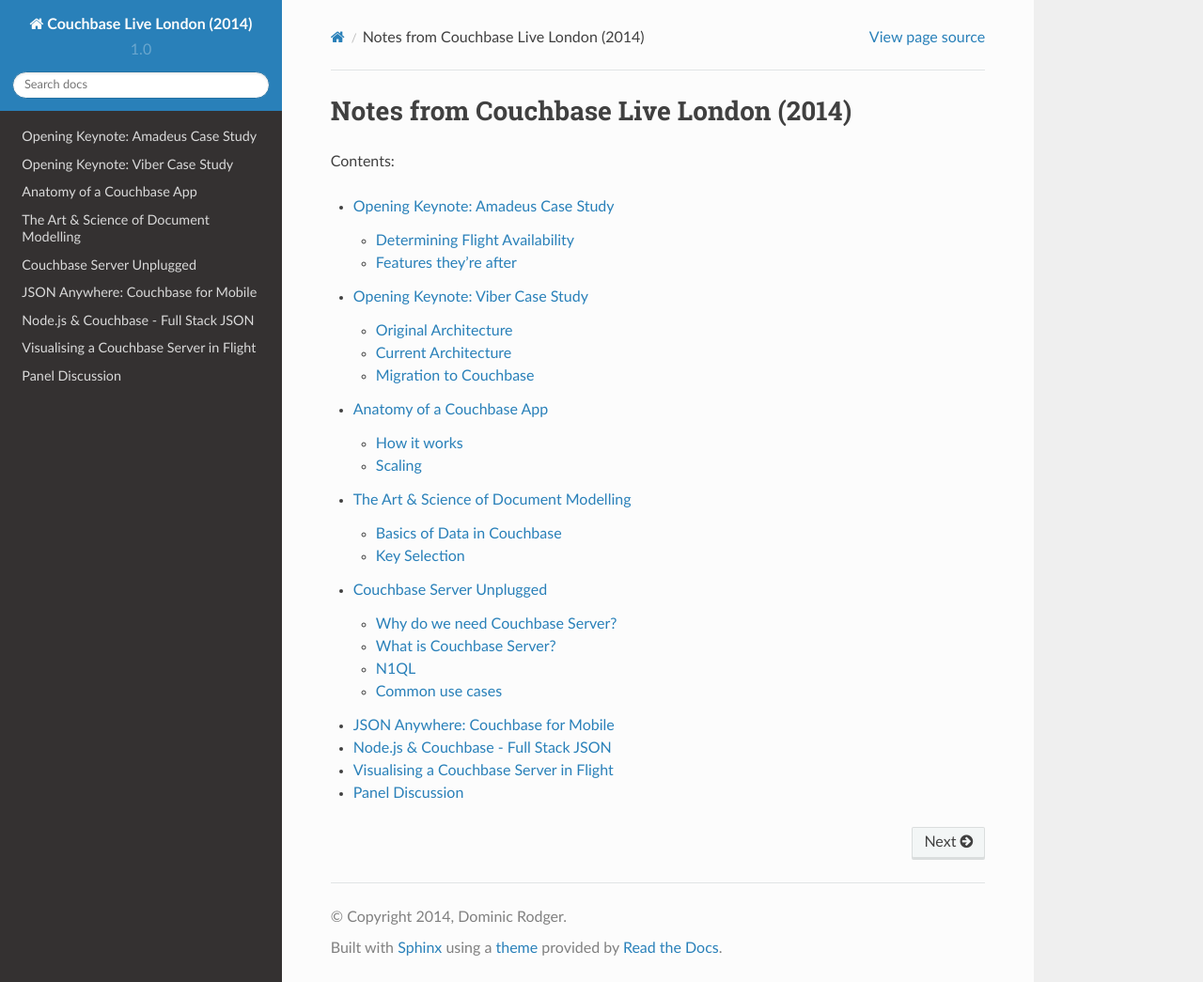
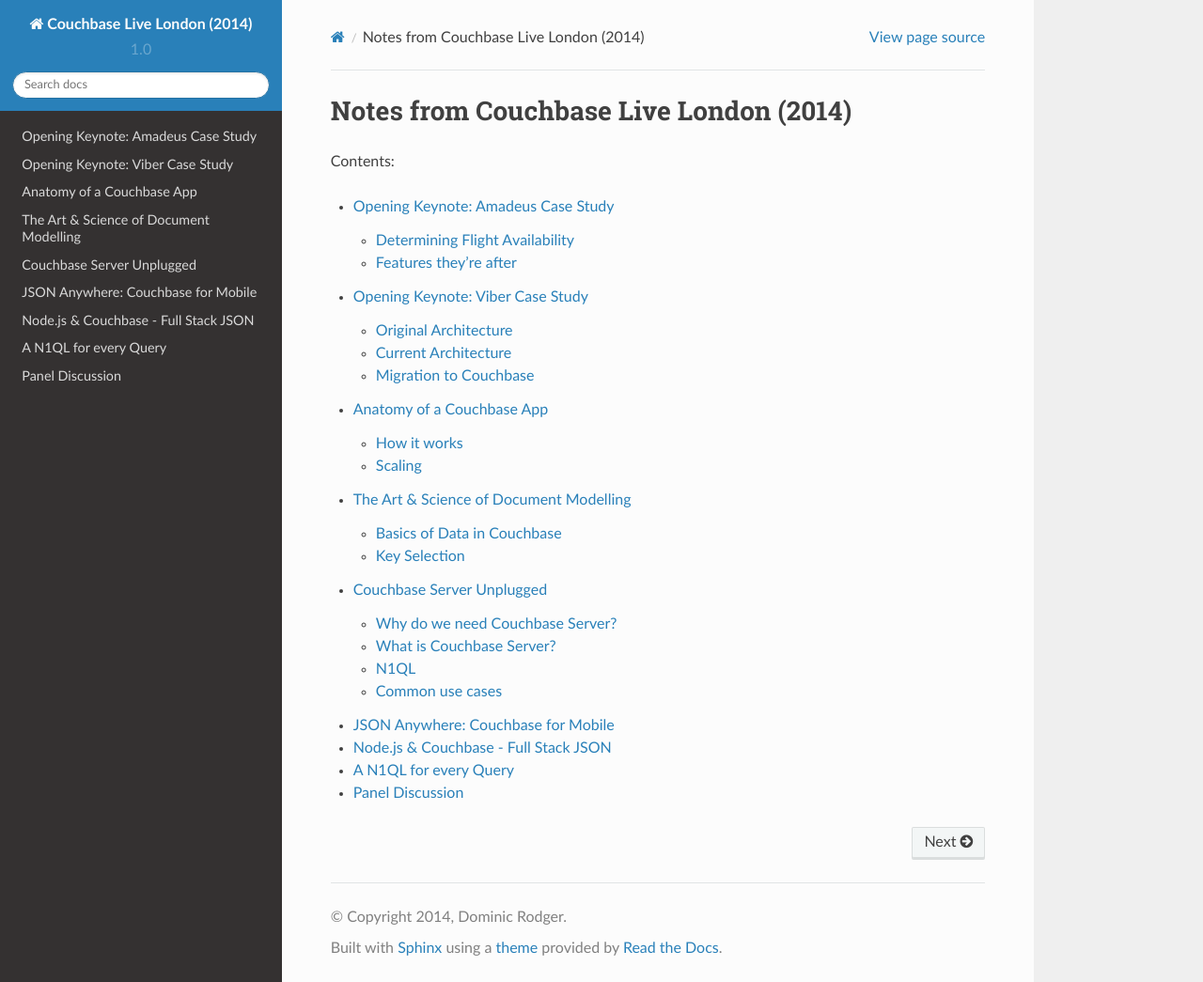
Before and after one commit to dominicrodger/couchbase-live-london-2014, a Sphinx documentation site: the page built from source/index.rst, in a window 1280 px wide and 1045 px high. Shown: the whole window at 94% size. Built offline with Sphinx 7.4.7 and the Read the Docs theme 2.0.0, drawn with Linux system fonts in a browser that asks for light colours.

Commit message:
Switching from In Flight session to N1QL

```diff
--- a/source/couchbase_in_flight.rst
+++ /dev/null
@@ -1,4 +0,0 @@
-Visualising a Couchbase Server in Flight
-========================================
-
-Session by David Haikney, Technical Support Manager, Couchbase.
--- a/source/index.rst
+++ b/source/index.rst
@@ -13,5 +13,5 @@
    couchbase_server_unplugged
    couchbase_for_mobile
    couchbase_node
-   couchbase_in_flight
+   niql
    panel_discussion
--- /dev/null
+++ b/source/niql.rst
@@ -0,0 +1,4 @@
+A N1QL for every Query
+======================
+
+*Session by Ilam Siva, Senior Product Manager, Couchbase.*
```
